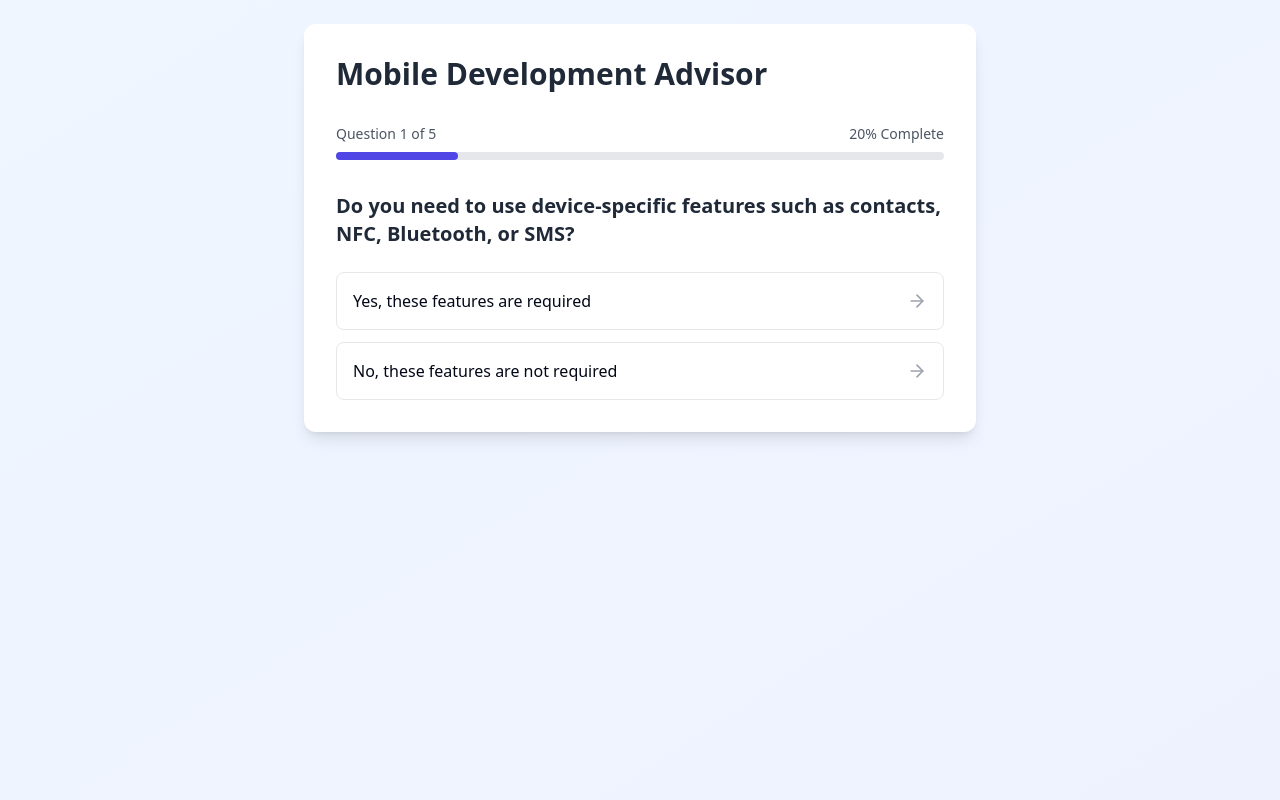
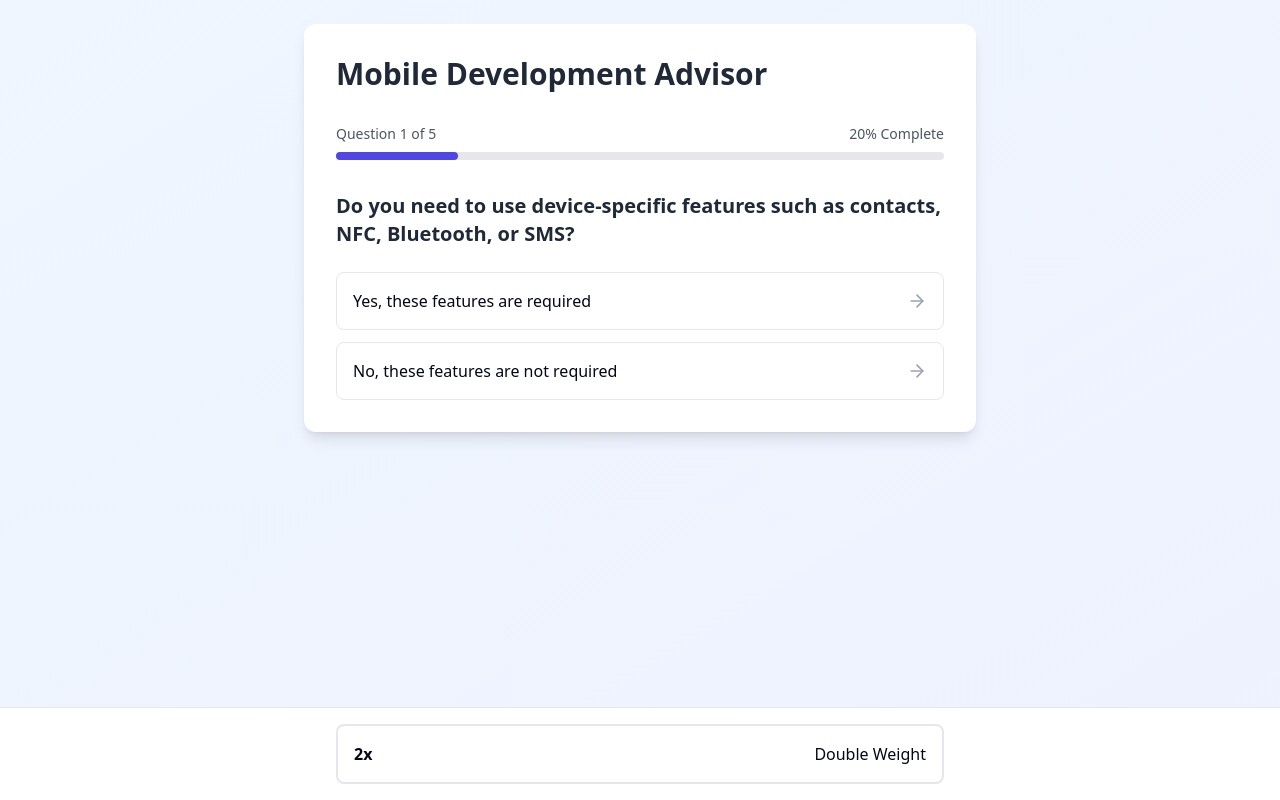
Before and after one commit to BenniBM/AppDecide, a React (Vite) app: page / in a window 1280 px wide. Both pictures are taken after a click on the button "Start Assessment". Built offline with nearby package versions, Linux system fonts and the light colour scheme.

Commit message:
double the weights button only ui

```diff
--- a/src/App.tsx
+++ b/src/App.tsx
@@ -13,6 +13,7 @@ function App() {
     const [showResults, setShowResults] = useState(false);
     const confettiRef = useRef<TConductorInstance | null>(null);
     const [deferredPrompt, setDeferredPrompt] = useState<Event | null>(null);
+    const [doubleWeightQuestions, setDoubleWeightQuestions] = useState<Record<string, boolean>>({});
 
     useEffect(() => {
         const handleBeforeInstallPrompt = (e: Event) => {
@@ -85,6 +86,13 @@ function App() {
             setShowResults(true);
             triggerConfetti();
         }
+    };
+
+    const handleDoubleWeightToggle = () => {
+        setDoubleWeightQuestions((prev) => ({
+            ...prev,
+            [questions[currentQuestion].id]: !prev[questions[currentQuestion].id],
+        }));
     };
 
     const handleReset = () => {
@@ -264,6 +272,22 @@ function App() {
                             </button>
                         </div>
                     )}
+                    {!showResults && (
+                        <div className="fixed bottom-0 left-0 right-0 p-4 bg-white border-t border-gray-200">
+                            <div className="max-w-2xl px-0 md:px-8 mx-auto">
+                                <button
+                                    onClick={handleDoubleWeightToggle}
+                                    className={`w-full text-left p-4 max-w-2xl rounded-lg border transition-all duration-200 flex items-center justify-between group ${
+                                        doubleWeightQuestions[questions[currentQuestion].id]
+                                            ? "border-indigo-600 border-2 text-indigo-600"
+                                            : "border-gray-200 border-2"
+                                    }`}>
+                                    <span className="font-bold">2x</span>
+                                    <span className={doubleWeightQuestions[questions[currentQuestion].id] ? "font-bold" : ""}>Double Weight</span>
+                                </button>
+                            </div>
+                        </div>
+                    )}
                 </div>
             </div>
         </div>
```
